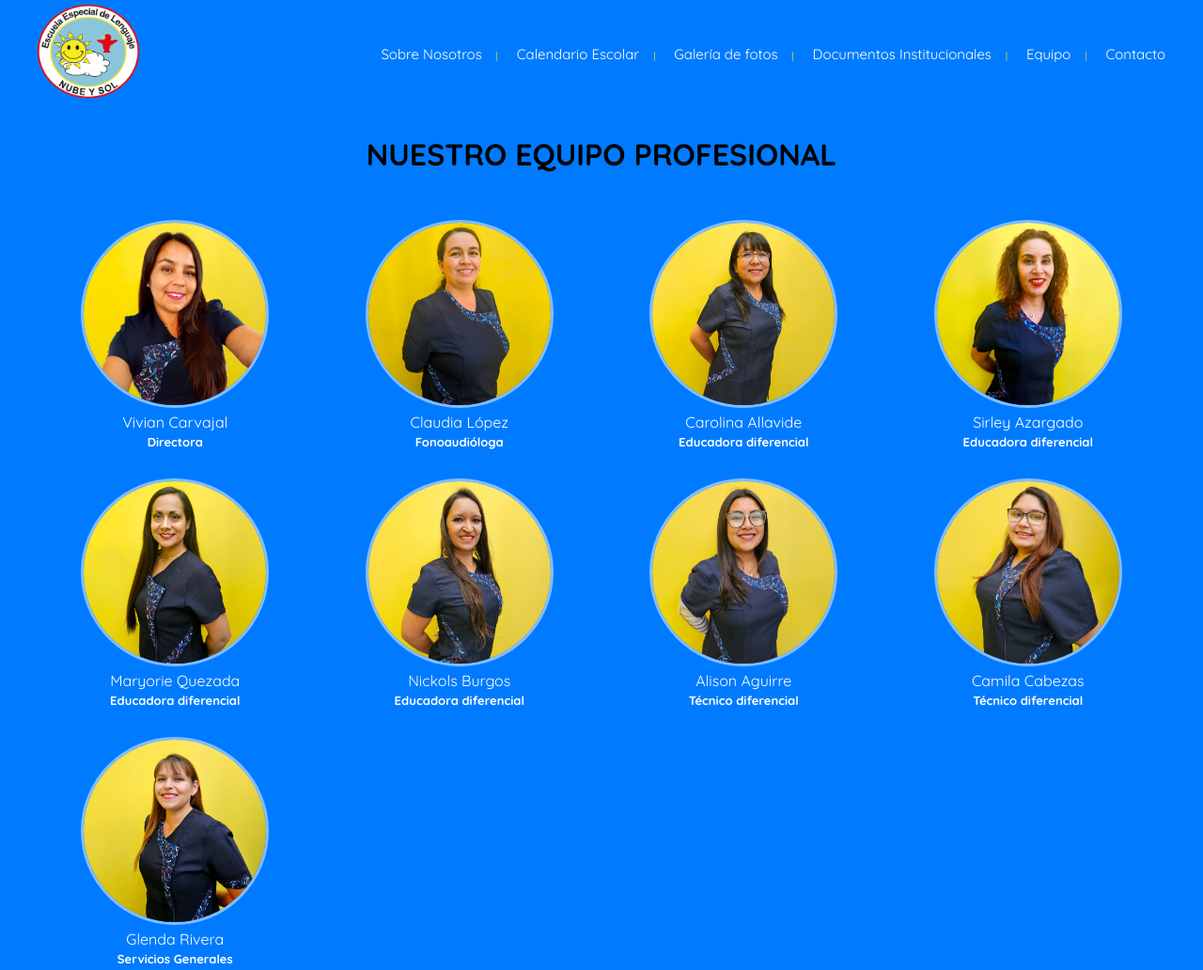
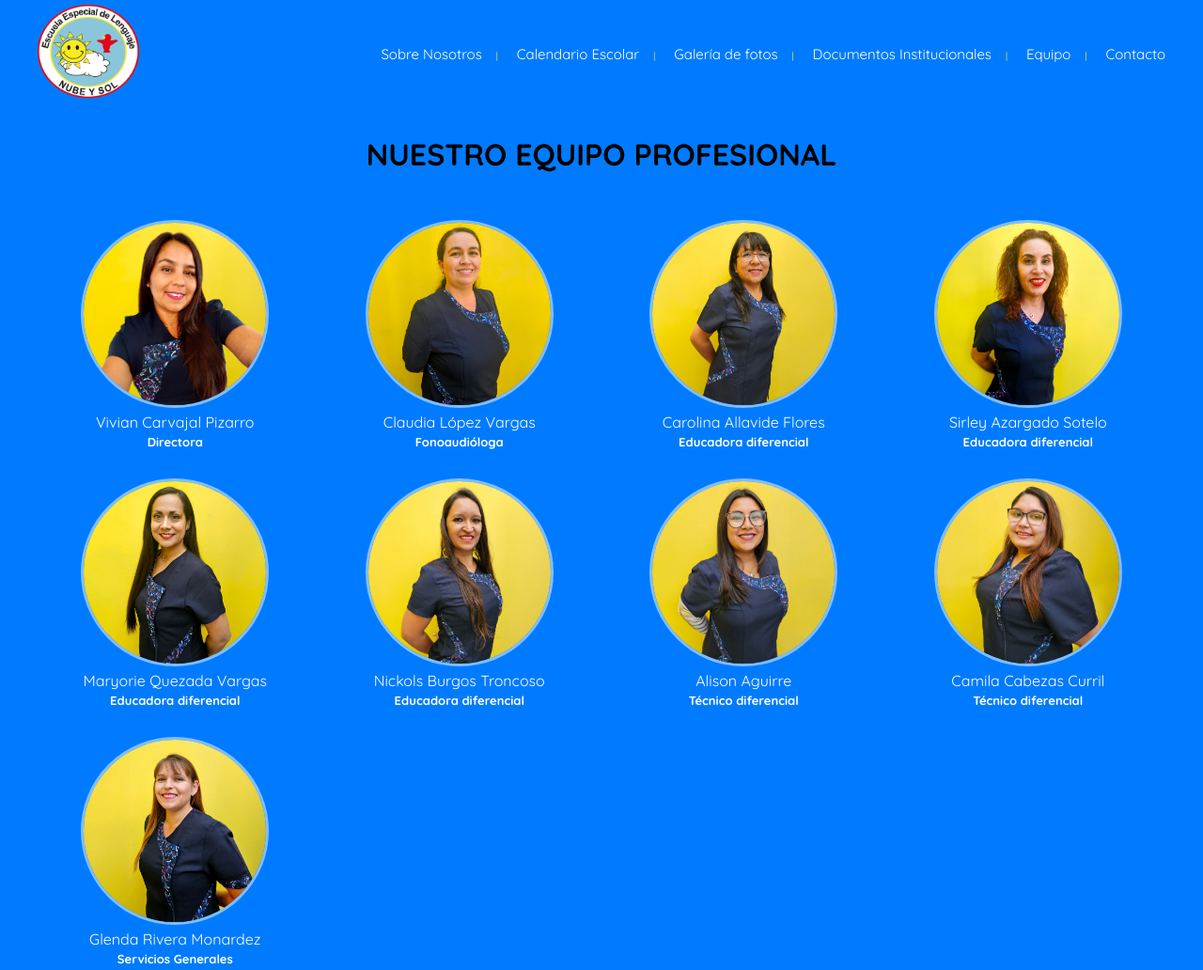
Before and after one commit to simonisdev/web-nubeysol, a plain HTML site: page equipo.html in a window 1280 px wide. Shown: the top 1032 px of the page at 94% size. Drawn offline with Linux system fonts and the light colour scheme; a web font is replaced by a local one.

```diff
--- a/equipo.html
+++ b/equipo.html
@@ -42,40 +42,40 @@
 
     <div class="galeria-team">
       <div class="galeria-team-item">
-        <img src="img/personal/VivianCarvajal.jpg" alt="VivianCarvajal">
-        <label>Vivian Carvajal<br><span>Directora</span></label>
+        <img src="img/personal/VivianCarvajal.jpg" alt="Vivian Carvajal Pizarro">
+        <label>Vivian Carvajal Pizarro<br><span>Directora</span></label>
       </div>
       <div class="galeria-team-item">
-        <img src="img/personal/ClaudiaLopez.jpg" alt="Claudia Lopez">
-        <label>Claudia L&oacute;pez<br><span>Fonoaudi&oacute;loga</span></label>
+        <img src="img/personal/ClaudiaLopez.jpg" alt="Claudia Lopez Vargas">
+        <label>Claudia L&oacute;pez Vargas<br><span>Fonoaudi&oacute;loga</span></label>
       </div>
       <div class="galeria-team-item">
-        <img src="img/personal/CarolinaAllavide.jpg" alt="Carolina Allavide">
-        <label>Carolina Allavide<br><span>Educadora diferencial</span></label>
+        <img src="img/personal/CarolinaAllavide.jpg" alt="Carolina Allavide Flores">
+        <label>Carolina Allavide Flores<br><span>Educadora diferencial</span></label>
       </div>
       <div class="galeria-team-item">
-        <img src="img/personal/SirleyAzargado.jpg" alt="SirleyAzargado">
-        <label>Sirley Azargado<br><span>Educadora diferencial</span></label>
+        <img src="img/personal/SirleyAzargado.jpg" alt="Sirley Azargado Sotelo">
+        <label>Sirley Azargado Sotelo<br><span>Educadora diferencial</span></label>
       </div>
       <div class="galeria-team-item">
-        <img src="img/personal/MaryorieQuezada.jpg" alt="Maryorie Quezada">
-        <label>Maryorie Quezada<br><span>Educadora diferencial</span></label>
+        <img src="img/personal/MaryorieQuezada.jpg" alt="Maryorie Quezada Vargas">
+        <label>Maryorie Quezada Vargas<br><span>Educadora diferencial</span></label>
       </div>
       <div class="galeria-team-item">
-        <img src="img/personal/NickolsBurgos.jpg" alt="Nickols Burgos">
-        <label>Nickols Burgos<br><span>Educadora diferencial</span></label>
+        <img src="img/personal/NickolsBurgos.jpg" alt="Nickols Burgos Troncoso">
+        <label>Nickols Burgos Troncoso<br><span>Educadora diferencial</span></label>
       </div>
       <div class="galeria-team-item">
         <img src="img/personal/AlisonAguirre.jpg" alt="Alison Aguirre">
         <label>Alison Aguirre<br><span>T&eacute;cnico diferencial</span></label>
       </div>
       <div class="galeria-team-item">
-        <img src="img/personal/CamilaCabezas.jpg" alt="Camila Cabezas">
-        <label>Camila Cabezas<br><span>T&eacute;cnico diferencial</span></label>
+        <img src="img/personal/CamilaCabezas.jpg" alt="Camila Cabezas Curril">
+        <label>Camila Cabezas Curril<br><span>T&eacute;cnico diferencial</span></label>
       </div>
       <div class="galeria-team-item">
-        <img src="img/personal/GlendaRivera.jpg" alt="Glenda Rivera">
-        <label>Glenda Rivera<br><span>Servicios Generales</span></label>
+        <img src="img/personal/GlendaRivera.jpg" alt="Glenda Rivera Monardez">
+        <label>Glenda Rivera Monardez<br><span>Servicios Generales</span></label>
       </div>
     </div>
     <div style="margin-top: 2px; margin-bottom: 2px; height: 2px; background-color: rgb(255, 238, 0);"></div>
```
Also changed, not shown: documentos.html (+11 -0 lines), index_single.html (+28 -18 lines), img/calendario-post.png (added), 6 other files.
